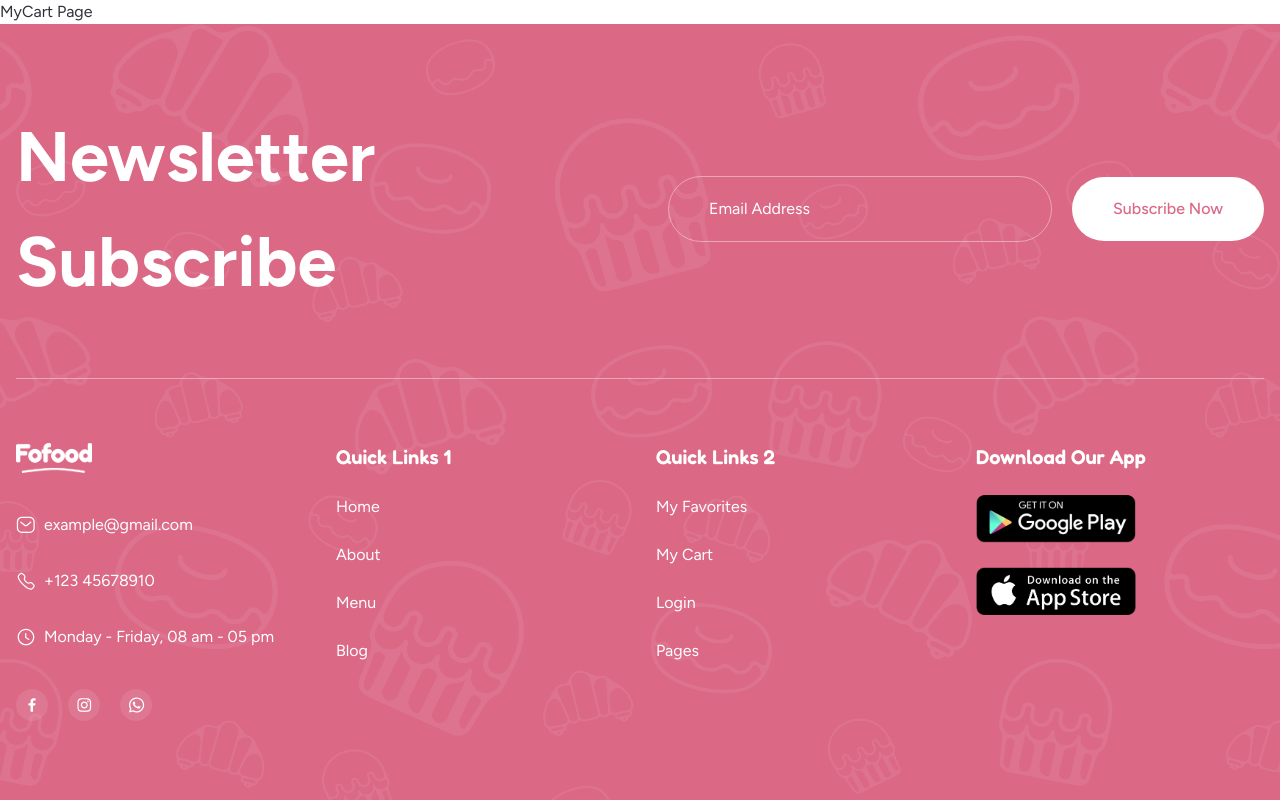
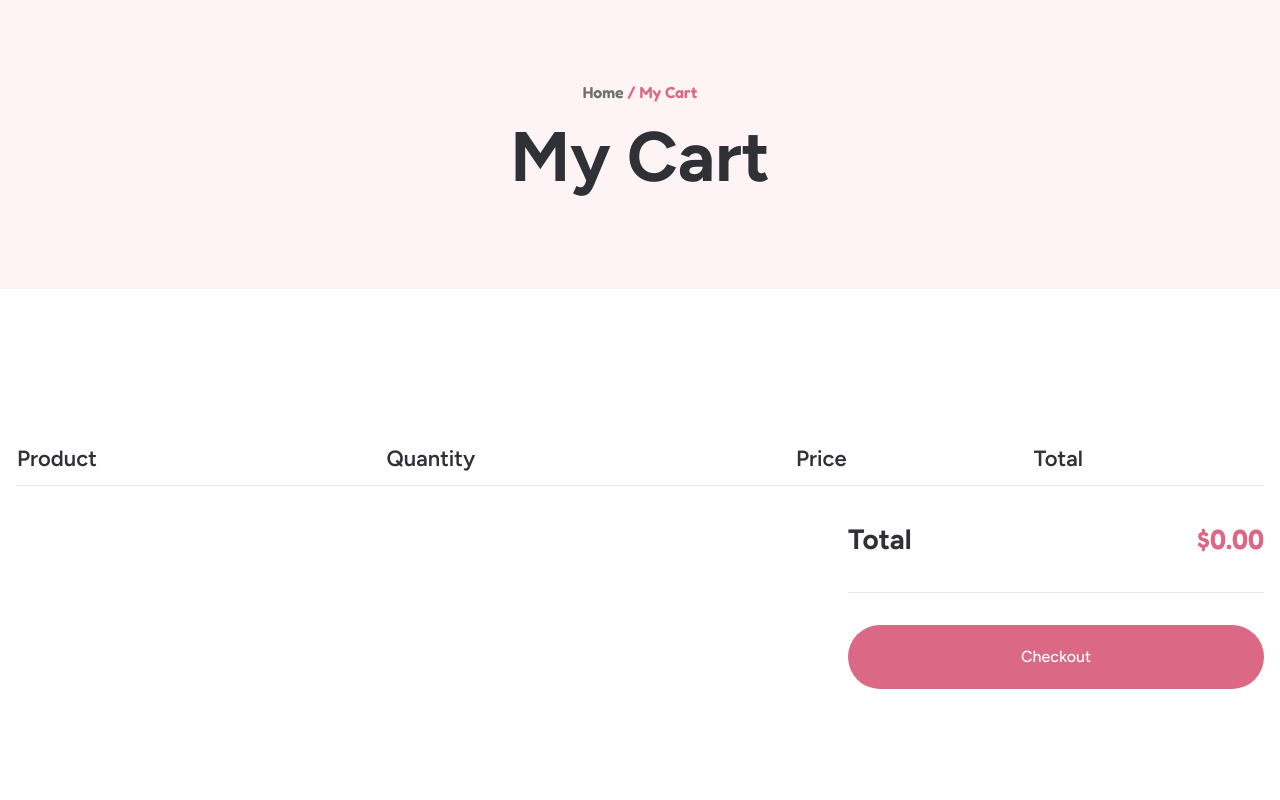
Before and after one commit to sandra-selezen/dessert-alert, a Next.js app: page /cart in a window 1280 px wide. Shown: the top 800 px of the page. Built offline with nearby package versions, Linux system fonts and the light colour scheme.

Commit message:
Add logic for /cart page

```diff
--- a/src/app/cart/page.tsx
+++ b/src/app/cart/page.tsx
@@ -1,8 +1,139 @@
+"use client";
 
+import { useEffect, useMemo, useState } from "react";
+import Image, { StaticImageData } from "next/image";
+
+import Delete from "../../../public/icons/delete.svg";
+import { PrimaryButton } from "@/components/Buttons/PrimaryButton";
+
+export interface ICart {
+  item: {
+    id: number;
+    name: string;
+    price: number;
+    image: StaticImageData;
+  },
+  quantity: number;
+}
 
 const MyCartPage = () => {
+  const [cart, setCart] = useState<ICart[]>([]);
+
+  useEffect(() => {
+    const cart = JSON.parse(localStorage.getItem("cart") || "[]");
+    if (cart) setCart(cart);
+  }, []);
+
+  const totalPrice = useMemo(() => {
+    return cart.reduce((total, cartItem) => {
+      return total + cartItem.item.price * cartItem.quantity;
+    }, 0);
+  }, [cart]);
+
+  const removeProduct = (itemId: number) => {
+    const cart = JSON.parse(localStorage.getItem("cart") || "[]");
+    const updatedCart = cart.filter((product: ICart) => product.item.id !== itemId);
+    localStorage.setItem("cart", JSON.stringify(updatedCart));
+    setCart(updatedCart);
+  };
+
+  const increaseQuantity = (itemId: number) => {
+    const updatedCart = cart.map((product) => {
+      if (product.item.id === itemId) {
+        return { ...product, quantity: product.quantity + 1 };
+      }
+      return product;
+    });
+    setCart(updatedCart);
+    localStorage.setItem("cart", JSON.stringify(updatedCart));
+  };
+
+  const decreaseQuantity = (itemId: number) => {
+    const updatedCart = cart.map((product) => {
+      if (product.item.id === itemId && product.quantity > 1) {
+        return { ...product, quantity: product.quantity - 1 };
+      }
+      return product;
+    });
+    setCart(updatedCart);
+    localStorage.setItem("cart", JSON.stringify(updatedCart));
+  };
+
   return (
-    <div>MyCart Page</div>
+    <main>
+      <section className="bg-pink10">
+        <div className="container mx-auto text-center py-16 lg:py-20">
+          <p className="font-fredoka font-semibold text-black50">Home <span className="text-pink100">/ My Cart</span></p>
+          <h1 className="h1">My Cart</h1>
+        </div>
+      </section>
+      <section className="container mx-auto py-20 lg:py-36 px-4">
+        <table className="w-full border-collapse border-spacing-2 text-left">
+          <thead className="border-b border-black100">
+            <tr>
+              <th className="py-2 font-semibold text-[22px] leading-9">Product</th>
+              <th className="py-2 font-semibold text-[22px] leading-9">Quantity</th>
+              <th className="py-2 font-semibold text-[22px] leading-9">Price</th>
+              <th className="py-2 font-semibold text-[22px] leading-9">Total</th>
+              <th className="py-2 font-semibold text-[22px] leading-9 hidden">Action</th>
+            </tr>
+          </thead>
+          <tbody>
+            {cart.map((product: any) => (
+              <tr key={product.item.id} className="border-b border-black100">
+                <td className="flex items-center gap-2">
+                  <Image src={product.item.image} width={100} height={100} alt={product.item.name} />
+                  <span className="font-bold text-2xl">{product.item.name}</span>
+                </td>
+                <td>
+                  <div className="flex">
+                    <button
+                      className="w-[43px] h-[43px] border-l border-t border-b rounded-tl rounded-bl border-light-gray"
+                      onClick={() => decreaseQuantity(product.item.id)}
+                      disabled={product.quantity === 1}
+                    >
+                      <span className="text-2xl">-</span>
+                    </button>
+                    <span className="w-[43px] h-[43px] flex items-center justify-center text-2xl border border-light-gray">{product.quantity}</span>
+                    <button
+                      className="w-[43px] h-[43px] border-r border-t border-b rounded-tr rounded-br border-light-gray"
+                      onClick={() => increaseQuantity(product.item.id)}
+                    >
+                      <span className="text-2xl">+</span>
+                    </button>
+                  </div>
+                </td>
+                <td className="font-fredoka font-semibold text-pink100">${product.item.price}</td>
+                <td className="font-fredoka font-semibold text-pink100">${(product.item.price * product.quantity).toFixed(2)}</td>
+                <td>
+                  <button
+                    onClick={() => removeProduct(product.item.id)}
+                    title="Delete"
+                    className="w-[40px] h-[40px] lg:w-[54px] lg:h-[54px] rounded-full p-2 bg-pink10 flex items-center justify-center"
+                  >
+                    <Delete />
+                  </button>
+                </td>
+              </tr>
+            ))}
+          </tbody>
+        </table>
+        <div className="mt-8 flex justify-end">
+          <div className="w-1/3">
+            <div className="flex justify-between pb-8 mb-8 border-b border-black100">
+              <h2 className="text-[28px] font-bold">Total</h2>
+              <span  className="font-fredoka font-semibold text-[28px] text-pink100">${totalPrice.toFixed(2)}</span>
+            </div>
+            <PrimaryButton
+              onClick={() => {}}
+              clasName="w-full"
+            >
+              Checkout
+            </PrimaryButton>
+          </div>
+        </div>
+      </section>
+    </main>
   )
 }
 
--- a/src/app/favorites/page.tsx
+++ b/src/app/favorites/page.tsx
@@ -4,7 +4,6 @@ import { useEffect, useState } from "react";
 import Image, { StaticImageData } from "next/image";
 import Link from "next/link";
 
-import HeartIcon from "../../../public/icons/favorite.svg";
 import HeartIconFull from "../../../public/icons/favorite-full.svg";
 import { SecondaryButton } from "@/components/Buttons/SecondaryButton";
 
@@ -16,7 +15,7 @@ interface IFavorite {
 }
 
 const FavoritesPage = () => {
-  const [favorites, setFavorites] = useState([]);
+  const [favorites, setFavorites] = useState<IFavorite[]>([]);
 
   useEffect(() => {
     const favorites = JSON.parse(localStorage.getItem("favorites") || "[]");
--- a/src/components/MenuItem/MenuItem.tsx
+++ b/src/components/MenuItem/MenuItem.tsx
@@ -7,7 +7,7 @@ import HeartIcon from "../../../public/icons/favorite.svg";
 
 import { PrimaryButton } from "../Buttons/PrimaryButton";
 
-interface IMenuItem {
+interface IMenuItemProps {
   item: {
     id: number;
     name: string;
@@ -16,7 +16,7 @@ interface IMenuItem {
   }
 }
 
-export const MenuItem = ({ item }: IMenuItem) => {
+export const MenuItem = ({ item }: IMenuItemProps) => {
   const [quantity, setQuantity] = useState(1);
 
   const increaseQuantity = () => {
--- a/src/components/PopularMenu/PopularMenu.tsx
+++ b/src/components/PopularMenu/PopularMenu.tsx
@@ -1,12 +1,49 @@
-import Image from "next/image";
+"use client";
+
+import Image, { StaticImageData } from "next/image";
 import Link from "next/link";
 
 import HeartIcon from "../../../public/icons/favorite.svg";
 import CartIcon from "../../../public/icons/buy.svg";
 import { popularMenu } from "@/lib/data";
+import { ICart } from "@/app/cart/page";
 import { SecondaryButton } from "../Buttons/SecondaryButton";
 
+interface IMenuItem {
+  id: number;
+  name: string;
+  price: number;
+  image: StaticImageData;
+}
+
 export const PopularMenu = () => {
+
+  const addToCart = (item: IMenuItem) => {
+    const cart = JSON.parse(localStorage.getItem("cart") || "[]");
+    const existingItemIndex = cart.findIndex((cartItem: ICart) => cartItem.item.id === item.id);
+
+    if (existingItemIndex !== -1) {
+      cart[existingItemIndex].quantity += 1;
+    } else {
+      cart.push({ item, quantity: 1 });
+    }
+
+    localStorage.setItem("cart", JSON.stringify(cart));
+    alert("Product added to cart!");
+  };
+
+  const addToFavorites = (item: IMenuItem) => {
+    const favorites = JSON.parse(localStorage.getItem("favorites") || "[]");
+    const existingItem = favorites.find((favorite: IMenuItem) => favorite.id === item.id);
+    if (!existingItem) {
+      favorites.push(item);
+      localStorage.setItem("favorites", JSON.stringify(favorites));
+      alert("Added to Favorites!");
+    } else {
+      alert("This item is already in Favorites!");
+    }
+  };
+
   return (
     <>
       <p className="mb-4 text-2xl font-fredoka text-center font-semibold text-pink100">Popular Menu</p>
@@ -18,10 +55,16 @@ export const PopularMenu = () => {
             <Link href={`/menu/${item.id}`} className="mb-2 font-bold">{item.name}</Link>
             <span className="font-fredoka font-semibold text-pink100">${item.price}</span>
             <div className="button-wrapper">
-              <button className="p-2 flex justify-center items-center rounded-full bg-transparent border border-solid border-pink100">
+              <button
+                onClick={() => addToFavorites(item)}
+                className="p-2 flex justify-center items-center rounded-full bg-transparent border border-solid border-pink100"
+              >
                 <HeartIcon />
               </button>
-              <button className="flex justify-center items-center rounded-full py-3 px-5 md:px-10 bg-pink100 text-white hover:shadow-lg shadow-pink transition-shadow font-medium">
+              <button
+                onClick={() => addToCart(item)}
+                className="flex justify-center items-center rounded-full py-3 px-5 md:px-10 bg-pink100 text-white hover:shadow-lg shadow-pink transition-shadow font-medium"
+              >
                 <span className="md:hidden"><CartIcon className="fill-white" /></span>
                 <span className="hidden md:block">Add to Cart</span>
               </button>
--- a/tailwind.config.ts
+++ b/tailwind.config.ts
@@ -30,6 +30,7 @@ const config: Config = {
       borderColor: {
         'white': 'rgba(255, 255, 255, 0.4)',
         'light-gray': '#c8ccdb',
+        'black100': 'rgba(47, 49, 55, 0.1)'
       },
       backgroundImage: {
         'cupcake-pattern': 'url("../../public/images/bg-review.png")',
```
Also changed, not shown: public/icons/delete.svg (added).
